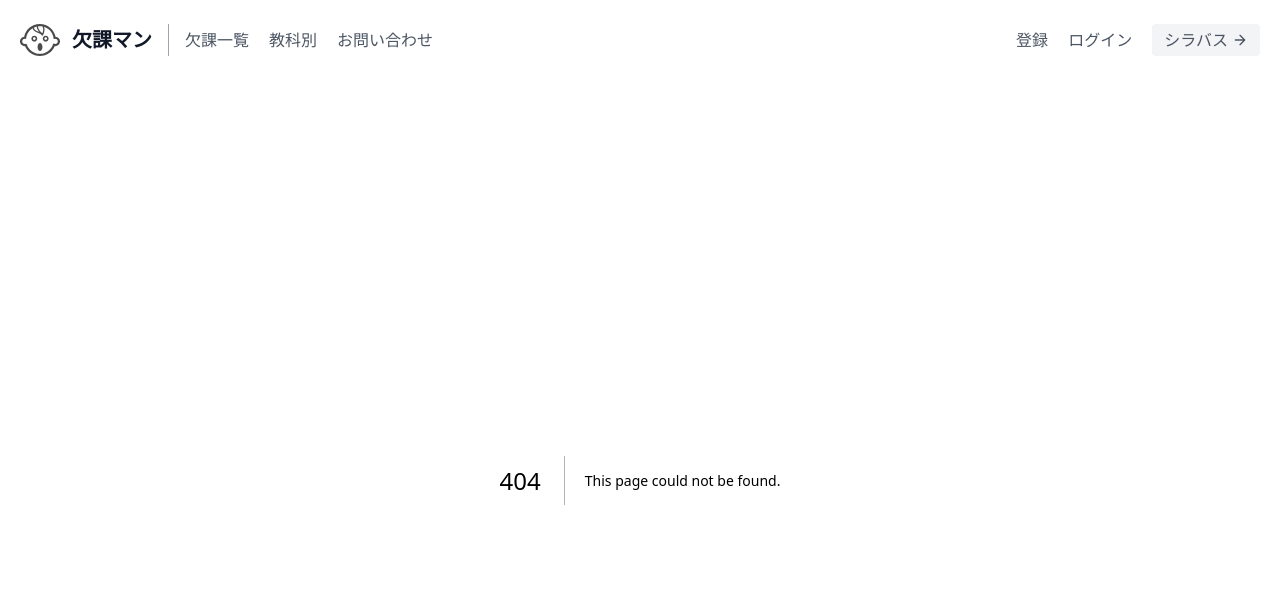
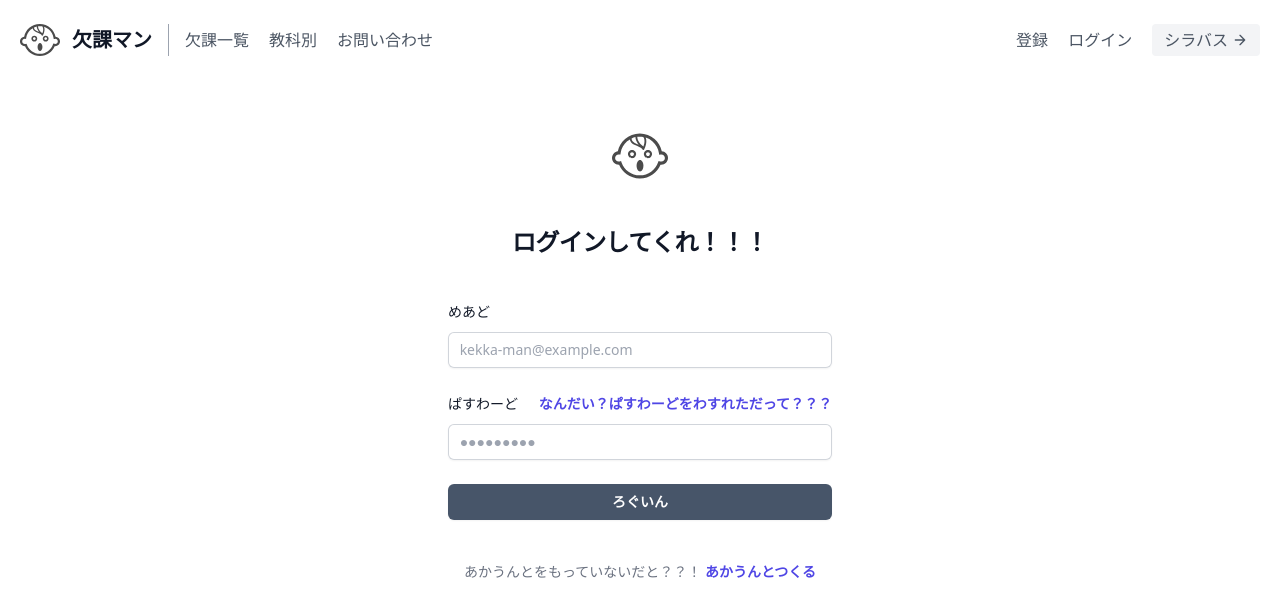
Before and after one commit to ynori123/kosen-kekka, a Next.js app in the folder frontend/: page /login in a window 1280 px wide. Before the commit this address had no page. Shown: the top 616 px of the page. Built offline with nearby package versions, Linux system fonts and the light colour scheme.

Commit message:
login page

```diff
--- /dev/null
+++ b/frontend/app/login/page.tsx
@@ -0,0 +1,143 @@
+"use client";
+import React, { useEffect, useState } from 'react'
+import Icon from "public/icon.svg"
+import { parseCookies, setCookie } from 'nookies';
+import { useRouter } from 'next/navigation';
+
+export default function page() {
+  const router = useRouter();
+  useEffect(() => {
+    const cookies: { [token: string]: string; } = parseCookies();
+    const checkCookie = () => {
+      if (cookies.token){
+        router.push("/");
+      }
+    }
+    checkCookie();
+  })
+
+  interface FormData {
+    email: string;
+    password: string;
+  }
+  const [formData, setFormData] = useState<FormData>({
+    email: '',
+    password: '',
+  });
+
+  const handleSubmit = () => {
+    // process.env.NEXT_PUBLIC_BACK_URL
+    console.log(formData);
+    const postData = async () => {
+      try{
+        const response = await fetch(`${process.env.NEXT_PUBLIC_BACK_URL}/users/auth`, {
+          method: 'POST',
+          headers: {
+            'Content-Type': 'application/json',
+          },
+          body: JSON.stringify(formData),
+        });
+        const data: {code: number, token: string} = await response.json() || {code: 0, token: ""};
+        if (data?.code === 0){
+          setCookie(null, "token", data?.token, {maxAge: 30*24*60*60});
+          window.location.reload();
+        }
+      } catch (error) {
+        console.error('Error fetching data:', error);
+      }
+
+    };
+    postData();
+  };
+
+  const handleChangeEmail = (e: React.ChangeEvent<HTMLInputElement>) => {
+    setFormData((prevData) => ({
+      ...prevData,
+      email: e.target.value,
+    }));
+  };
+
+  const handleChangePassword = (e: React.ChangeEvent<HTMLInputElement>) => {
+    setFormData((prevData) => ({
+      ...prevData,
+      password: e.target.value,
+    }));
+  };
+  return (
+    <>
+      <div className="flex min-h-full flex-1 flex-col justify-center px-6 py-12 lg:px-8">
+        <div className="sm:mx-auto sm:w-full sm:max-w-sm">
+          <Icon className='w-14 h-14 mx-auto'/>
+          <h2 className="mt-10 text-center text-2xl font-bold leading-9 tracking-tight text-gray-900">
+            ログインしてくれ！！！
+          </h2>
+        </div>
+
+        <div className="mt-10 sm:mx-auto sm:w-full sm:max-w-sm">
+          <div className="space-y-6">
+            <div>
+              <label htmlFor="email" className="block text-sm font-medium leading-6 text-gray-900">
+                めあど
+              </label>
+              <div className="mt-2">
+                <input
+                  id="email"
+                  name="email"
+                  type="email"
+                  autoComplete="email"
+                  placeholder=' kekka-man@example.com'
+                  value={formData.email}
+                  onChange={handleChangeEmail}
+                  required
+                  className="block w-full rounded-md border-0 px-2 py-1.5 text-gray-900 shadow-sm ring-1 ring-inset ring-gray-300 placeholder:text-gray-400 focus:ring-2 focus:ring-inset focus:ring-indigo-600 sm:text-sm sm:leading-6"
+                />
+              </div>
+            </div>
+
+            <div>
+              <div className="flex items-center justify-between">
+                <label htmlFor="password" className="block text-sm font-medium leading-6 text-gray-900">
+                  ぱすわーど
+                </label>
+                <div className="text-sm">
+                  <a href="/forget" className="font-semibold text-indigo-600 hover:text-indigo-500">
+                    なんだい？ぱすわーどをわすれただって？？？
+                  </a>
+                </div>
+              </div>
+              <div className="mt-2">
+                <input
+                  id="password"
+                  name="password"
+                  type="password"
+                  placeholder=' ●●●●●●●●●'
+                  value={formData.password}
+                  onChange={handleChangePassword}
+                  autoComplete="current-password"
+                  required
+                  className="block w-full rounded-md border-0 px-2 py-1.5 text-gray-900 shadow-sm ring-1 ring-inset ring-gray-300 placeholder:text-gray-400 focus:ring-2 focus:ring-inset focus:ring-indigo-600 sm:text-sm sm:leading-6"
+                />
+              </div>
+            </div>
+
+            <div>
+              <button
+                onClick={handleSubmit}
+                className="flex w-full justify-center rounded-md bg-slate-600 px-3 py-1.5 text-sm font-semibold leading-6 text-white shadow-sm hover:bg-slate-500 focus-visible:outline focus-visible:outline-2 focus-visible:outline-offset-2 focus-visible:outline-indigo-600"
+              >
+                ろぐいん
+              </button>
+            </div>
+          </div>
+
+          <p className="mt-10 text-center text-sm text-gray-500">
+            あかうんとをもっていないだと？？！{' '}
+            <a href="/signup" className="font-semibold leading-6 text-indigo-600 hover:text-indigo-500">
+              あかうんとつくる
+            </a>
+          </p>
+        </div>
+      </div>
+    </>
+  )
+}
```
